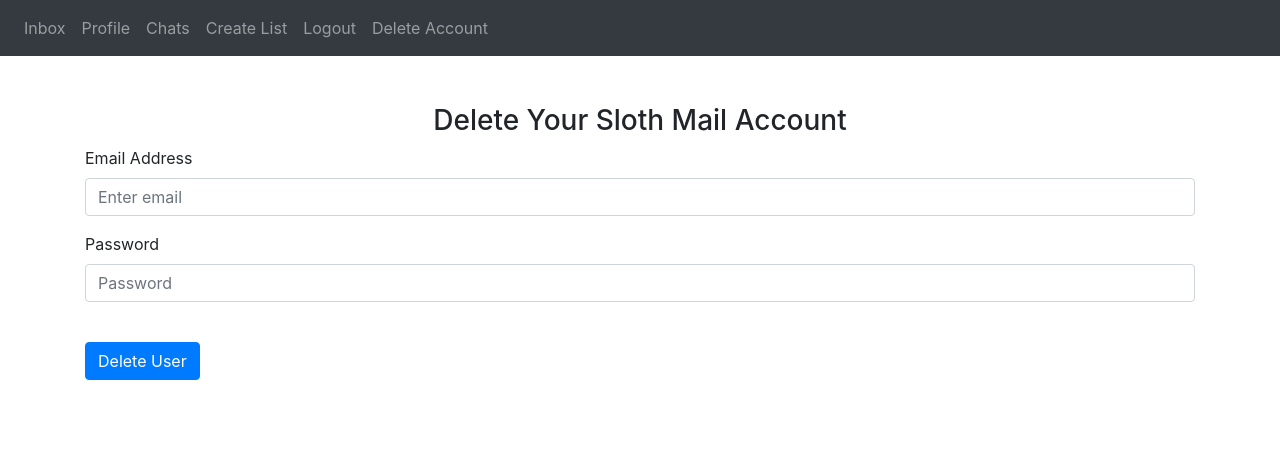
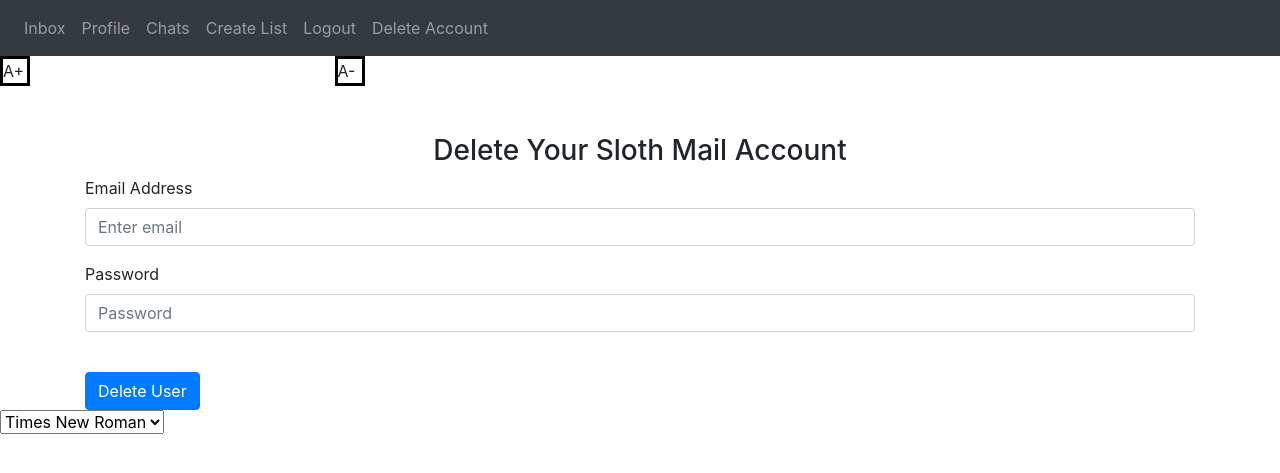
Before and after one commit to prem9/CMPE-131-G12-Project, a Flask app: page /delete-user in a window 1280 px wide. Shown: the top 473 px of the page. Run offline with Flask 3, Linux system fonts and the light colour scheme; the visitor is signed in with stand-in values (Sample User, id 1); some libraries are stand-ins or nearby versions.

Commit message:
User can change font size and style

```diff
--- a/codebase/website/templates/base.html
+++ b/codebase/website/templates/base.html
@@ -1,5 +1,7 @@
 <!DOCTYPE html>
 <html>
+  <div id="content">
+    <div id="content">
   <head>
 
     <!-- Sets character encoding to UTF-8-->
@@ -63,6 +65,7 @@
       </div>
     </nav>
 
+    <a class="font-button plus">A+</a> <a class="font-button minus">A-</a>
     {% with messages = get_flashed_messages(with_categories=true) %} {% if
     messages %} {% for category, message in messages %} {% if category ==
     'error' %}
@@ -84,6 +87,9 @@
         <span aria-hidden="true">&times;</span>
       </button>
     </div>
+  </div>
+
+
     {% endif %}
     {% endfor %}
     {% endif %}
@@ -113,8 +119,9 @@
     ></script>
 
     <!--Function for deleting a note from the list -->
+  </div>
+{% block javascript %}
 
-{% block javascript %}
     <script type="text/javascript">
       function deleteNote(noteId) {
   fetch("/delete-note", {
@@ -125,6 +132,53 @@
   });
   }
 </script>
+
+
+<script type="text/javascript" src="http://ajax.googleapis.com/ajax/libs/jquery/1.8.3/jquery.min.js"></script>
+<script type="text/javascript">
+    $(function () {
+        $(".font-button").bind("click", function () {
+            var size = parseInt($('#content').css("font-size"));
+            if ($(this).hasClass("plus")) {
+                size = size + 2;
+            } else {
+                size = size - 2;
+                if (size <= 10) {
+                    size = 10;
+                }
+            }
+            $('#content').css("font-size", size);
+        });
+    });
+</script>
+
+<style>
+  .font-button{
+    border: 3px solid black;
+    display: inline-block;
+    font-size: 16px;
+    width: 30px;
+    height:30px;
+    margin-right: 300px;
+
+  }
+</style>
+
+<select id="input" class="input" onchange="changingFontStyle (this);">
+  <option value="Times New Roman" elected="selected">
+     Times New Roman
+  </option>
+  <option value="Arial">Arial</option>
+  <option value="fantasy">Fantasy</option>
+  <option value="cursive">cursive</option>
+</select>
+<script>
+  var changingFontStyle = function (fontstyle) {
+     document.getElementById("content").style.fontFamily = fontstyle.value;
+  }
+</script>
+
 {% endblock %}
+
   </body>
 </html>
```
